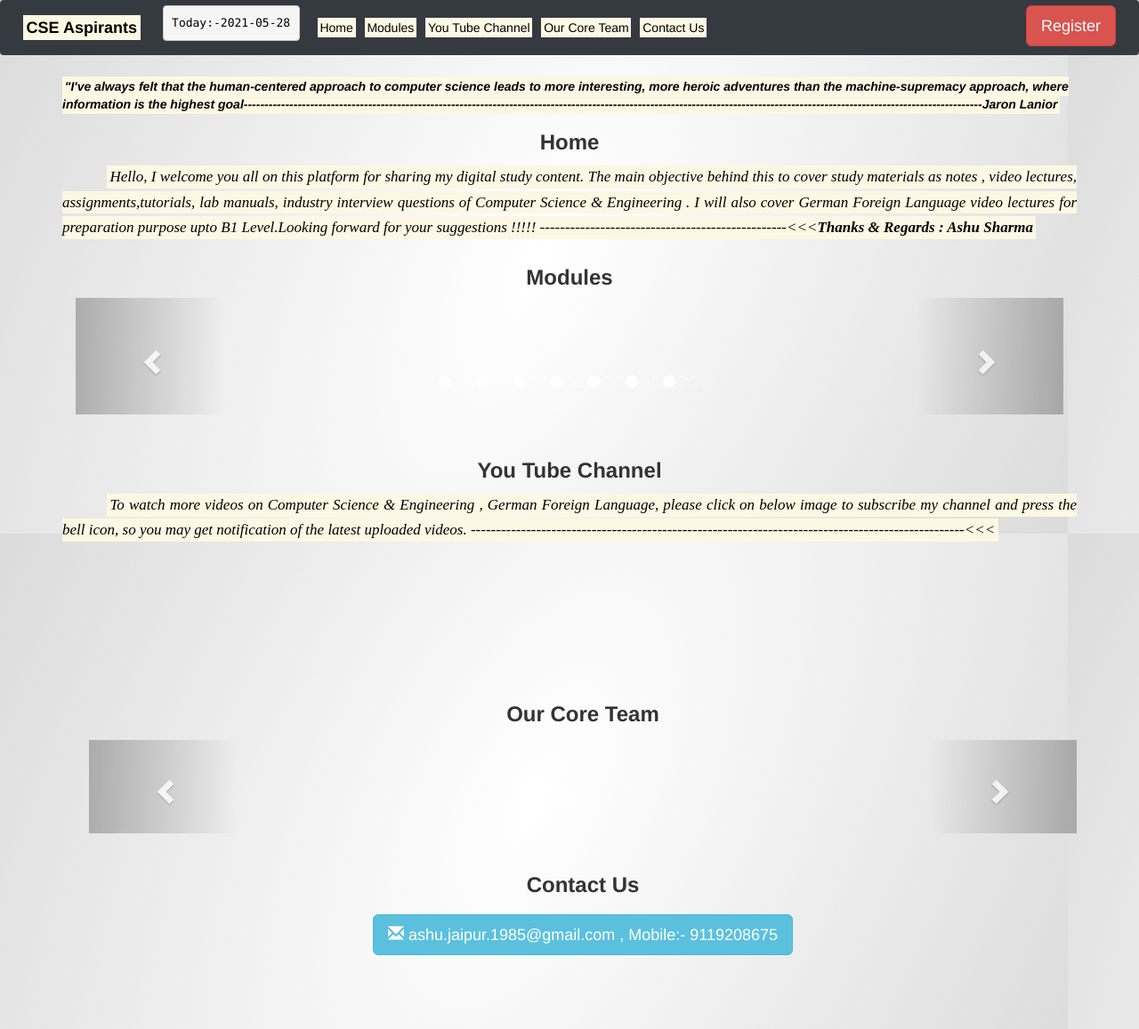
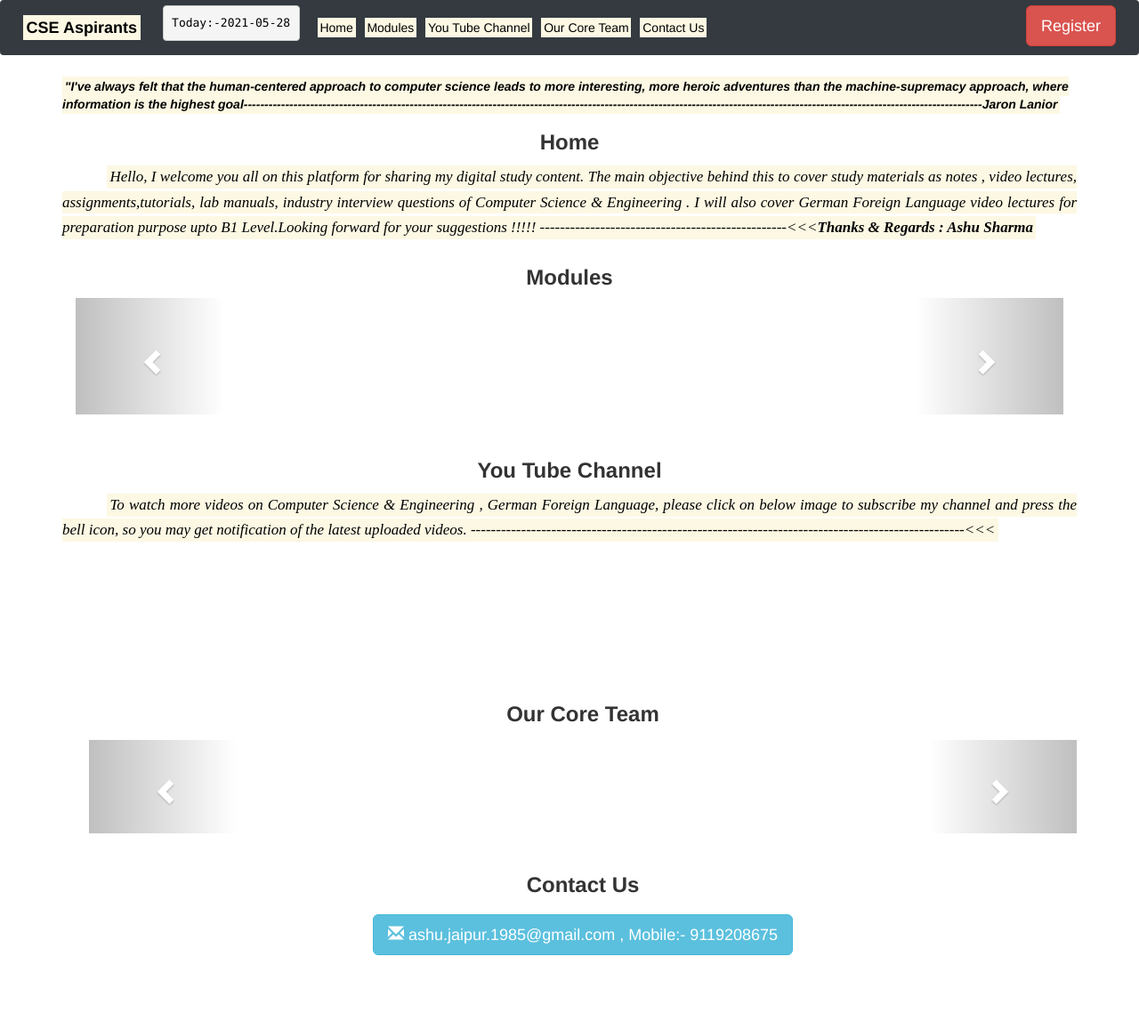
Before and after one commit to AshuCSE/Updatedwebsite, a PHP site: page /LoginPro/index3.php in a window 1280 px wide. Shown: the whole page at 89% size. Run offline with PHP 8.4, Linux system fonts and the light colour scheme.

Commit message:
Update index3.php

```diff
--- a/index3.php
+++ b/index3.php
@@ -5,11 +5,6 @@
      <meta name="viewport" content="width=device-width, initial-scale=1.0">
      <meta http-equiv="X-UA-Compatible" content="ie=edge">
      <link rel="stylesheet" href="css/bootstrap.css">
-     <style>
-body {
-  background-image: url('wh_1.jpg');
-}
-</style>
      <title>CSE Aspirants</title>
 </head>
 <!--<nav class="navbar navbar-inverse">
```
